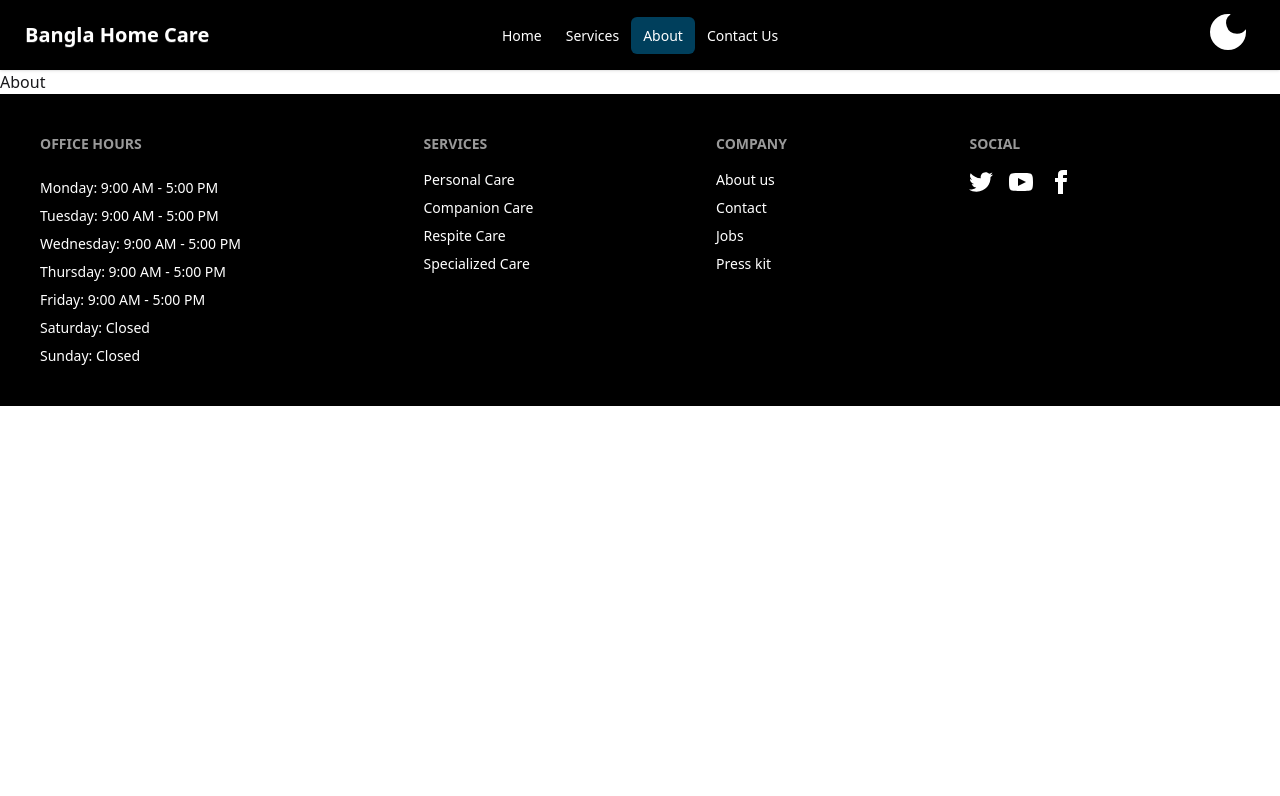
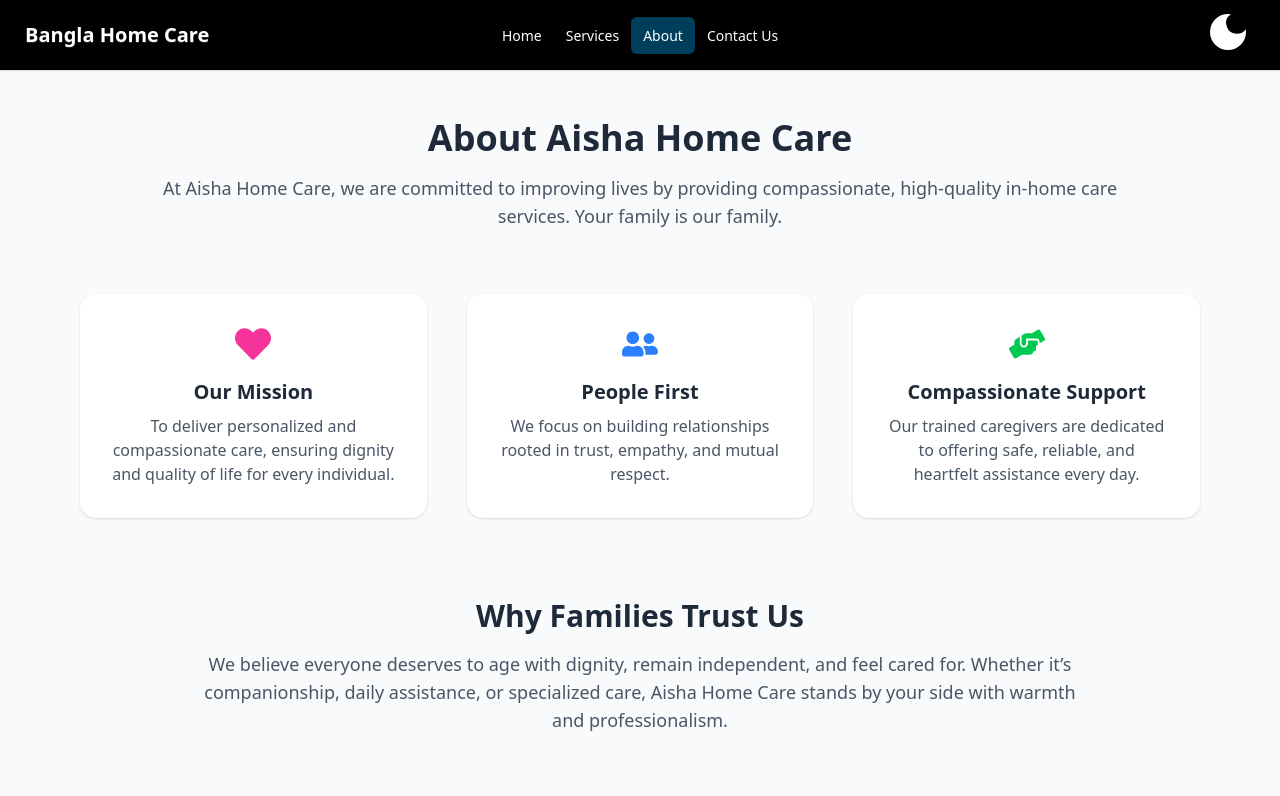
Before and after one commit to foysal90/bhc, a React (Vite) app in the folder bangla-home-care/: page /about in a window 1280 px wide. Shown: the top 796 px of the page. Built offline with nearby package versions, Linux system fonts and the light colour scheme.

Commit message:
about us and request consultation form added

```diff
--- a/bangla-home-care/package.json
+++ b/bangla-home-care/package.json
@@ -13,6 +13,7 @@
     "@tailwindcss/vite": "^4.1.11",
     "react": "^19.1.0",
     "react-dom": "^19.1.0",
+    "react-hot-toast": "^2.5.2",
     "react-icons": "^5.5.0",
     "react-responsive-carousel": "^3.2.23",
     "react-router-dom": "^7.7.1",
--- a/bangla-home-care/src/components/About/About.jsx
+++ b/bangla-home-care/src/components/About/About.jsx
@@ -1,9 +1,88 @@
-import React from 'react'
+import React, { useState } from "react";
+import { FaHeart, FaUserFriends, FaHandsHelping } from "react-icons/fa";
+import ConsultationModal from "../ConsultationModal/ConsultationModal";
 
 const About = () => {
+  const [showModal, setShowModal] = useState(false);
+
   return (
-    <div>About</div>
-  )
-}
+    <div className="bg-gray-50 py-12 px-4 sm:px-6 lg:px-20">
+      {/* Hero Section */}
+      <div className="max-w-5xl mx-auto text-center">
+        <h1 className="text-4xl font-bold text-gray-800 mb-4">
+          About Aisha Home Care
+        </h1>
+        <p className="text-gray-600 text-lg">
+          At Aisha Home Care, we are committed to improving lives by providing
+          compassionate, high-quality in-home care services. Your family is our
+          family.
+        </p>
+      </div>
 
-export default About
+      {/* Mission & Values */}
+      <div className="mt-16 max-w-6xl mx-auto grid grid-cols-1 sm:grid-cols-2 lg:grid-cols-3 gap-10">
+        <div className="bg-white rounded-2xl p-8 shadow hover:shadow-lg transition">
+          <FaHeart className="text-4xl text-pink-500 mb-4 mx-auto" />
+          <h3 className="text-xl font-semibold text-gray-800 mb-2 text-center">
+            Our Mission
+          </h3>
+          <p className="text-gray-600 text-center">
+            To deliver personalized and compassionate care, ensuring dignity and
+            quality of life for every individual.
+          </p>
+        </div>
+        <div className="bg-white rounded-2xl p-8 shadow hover:shadow-lg transition">
+          <FaUserFriends className="text-4xl text-blue-500 mb-4 mx-auto" />
+          <h3 className="text-xl font-semibold text-gray-800 mb-2 text-center">
+            People First
+          </h3>
+          <p className="text-gray-600 text-center">
+            We focus on building relationships rooted in trust, empathy, and
+            mutual respect.
+          </p>
+        </div>
+        <div className="bg-white rounded-2xl p-8 shadow hover:shadow-lg transition">
+          <FaHandsHelping className="text-4xl text-green-500 mb-4 mx-auto" />
+          <h3 className="text-xl font-semibold text-gray-800 mb-2 text-center">
+            Compassionate Support
+          </h3>
+          <p className="text-gray-600 text-center">
+            Our trained caregivers are dedicated to offering safe, reliable, and
+            heartfelt assistance every day.
+          </p>
+        </div>
+      </div>
+
+      {/* Company Statement */}
+      <div className="mt-20 max-w-4xl mx-auto text-center">
+        <h2 className="text-3xl font-bold text-gray-800 mb-4">
+          Why Families Trust Us
+        </h2>
+        <p className="text-gray-600 text-lg">
+          We believe everyone deserves to age with dignity, remain independent,
+          and feel cared for. Whether it’s companionship, daily assistance, or
+          specialized care, Aisha Home Care stands by your side with warmth and
+          professionalism.
+        </p>
+      </div>
+
+      {/* CTA Button */}
+      <div className="mt-16 text-center">
+        <button
+          className="bg-blue-600 hover:bg-blue-700 text-white font-semibold px-8 py-4 rounded-full transition duration-300 shadow"
+          onClick={() => setShowModal(true)}
+        >
+          Request a Free Consultation
+        </button>
+      </div>
+
+      {/* Popup Consultation Form */}
+      <ConsultationModal
+        isOpen={showModal}
+        onClose={() => setShowModal(false)}
+      />
+    </div>
+  );
+};
+
+export default About;
--- a/bangla-home-care/src/components/Banner/Banner.jsx
+++ b/bangla-home-care/src/components/Banner/Banner.jsx
@@ -9,6 +9,7 @@ import img4 from "../../assets/hc4.jpg";
 import img5 from "../../assets/hc5.jpg";
 import img6 from "../../assets/hc6.jpg";
 import "./Banner.css";
+import { Link } from "react-router-dom";
 
 const Banner = () => {
   return (
@@ -27,10 +28,12 @@ const Banner = () => {
           </p>
           <div className="flex gap-4 flex-wrap">
             <button className="bg-orange-500 hover:bg-orange-600 transition text-white px-5 py-2 rounded-full">
-            Request Consultation
+              Request Consultation
             </button>
             <button className="border border-white hover:bg-white hover:text-black transition px-5 py-2 rounded-full">
-              Call Now
+              <p>
+                 <Link to="tel:+4074764044">Call Now</Link>{" "}
+              </p>
             </button>
           </div>
         </div>
--- /dev/null
+++ b/bangla-home-care/src/components/ConsultationModal/ConsultationModal.jsx
@@ -0,0 +1,91 @@
+import React from "react";
+import toast, { Toaster } from "react-hot-toast";
+const ConsultationModal = ({ isOpen, onClose }) => {
+  if (!isOpen) return null;
+
+  const handleSubmit = () => {
+    toast.success("Your consultation request has been sent successfully!");
+  };
+
+  return (
+    <>
+      <Toaster position="top-center" />
+      <div className="fixed inset-0 z-50 bg-black bg-opacity-50 flex justify-center items-center">
+        <div className="bg-white p-8 rounded-lg shadow-lg max-w-md w-full relative">
+          <button
+            onClick={onClose}
+            className="absolute top-2 right-3 text-gray-500 hover:text-red-600 text-2xl"
+          >
+            &times;
+          </button>
+          <h2 className="text-2xl font-bold mb-4 text-black">
+            Request Consultation
+          </h2>
+
+          <form
+            action="https://formsubmit.co/ahmef2370@gmail.com"
+            method="POST"
+            className="space-y-4"
+            onSubmit={handleSubmit}
+          >
+            <input type="hidden" name="_captcha" value="false" />
+            <input type="hidden" name="_next" value={window.location.href} />
+
+            <div>
+              <label className="block text-sm font-medium text-gray-700">
+                Full Name
+              </label>
+              <input
+                type="text"
+                name="Full Name"
+                required
+                className="mt-1 w-full border text-black border-gray-300 rounded-md px-3 py-2 outline-blue-500"
+              />
+            </div>
+            <div>
+              <label className="block text-sm font-medium text-gray-700">
+                Email
+              </label>
+              <input
+                type="email"
+                name="Email"
+                required
+                className="mt-1 w-full border border-gray-300 text-black rounded-md px-3 py-2 outline-blue-500"
+              />
+            </div>
+            <div>
+              <label className="block text-sm font-medium text-gray-700">
+                Cell
+              </label>
+              <input
+                type="text"
+                name="cell"
+                required
+                className="mt-1 w-full border border-gray-300 text-black rounded-md px-3 py-2 outline-blue-500"
+              />
+            </div>
+            <div>
+              <label className="block text-sm font-medium text-gray-700">
+                Your Message
+              </label>
+              <textarea
+                name="Message"
+                required
+                rows="4"
+                className="mt-1 w-full text-black border border-gray-300 rounded-md px-3 py-2 outline-blue-500"
+              />
+            </div>
+            <button
+              type="submit"
+              className="w-full bg-blue-600 text-white py-2 rounded-md hover:bg-blue-700 transition"
+            >
+              Submit Request
+            </button>
+          </form>
+        </div>
+      </div>
+    </>
+  );
+};
+
+export default ConsultationModal;
```
Also changed, not shown: 1 other file (tests, documents, lock files or other folders).
